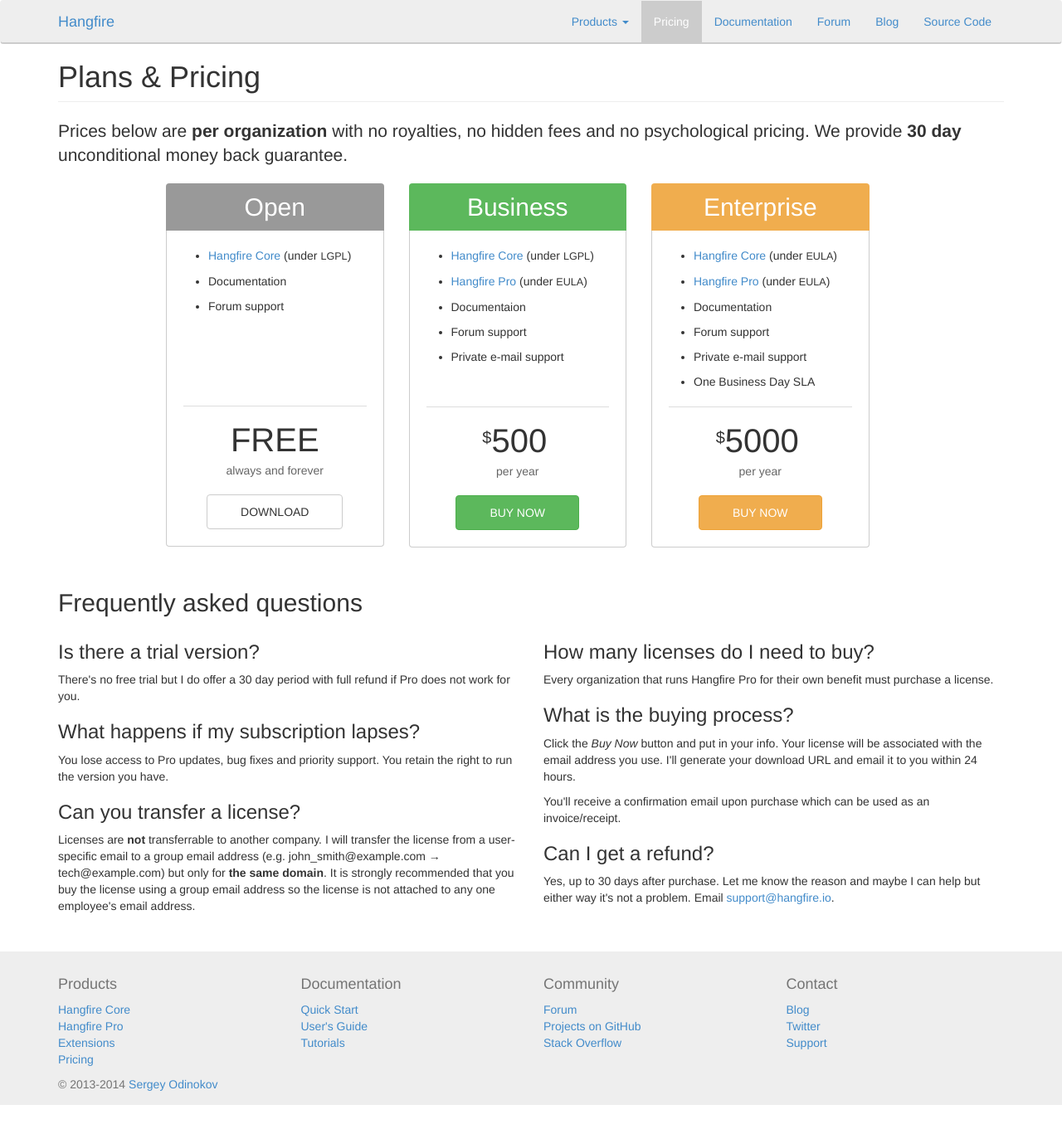
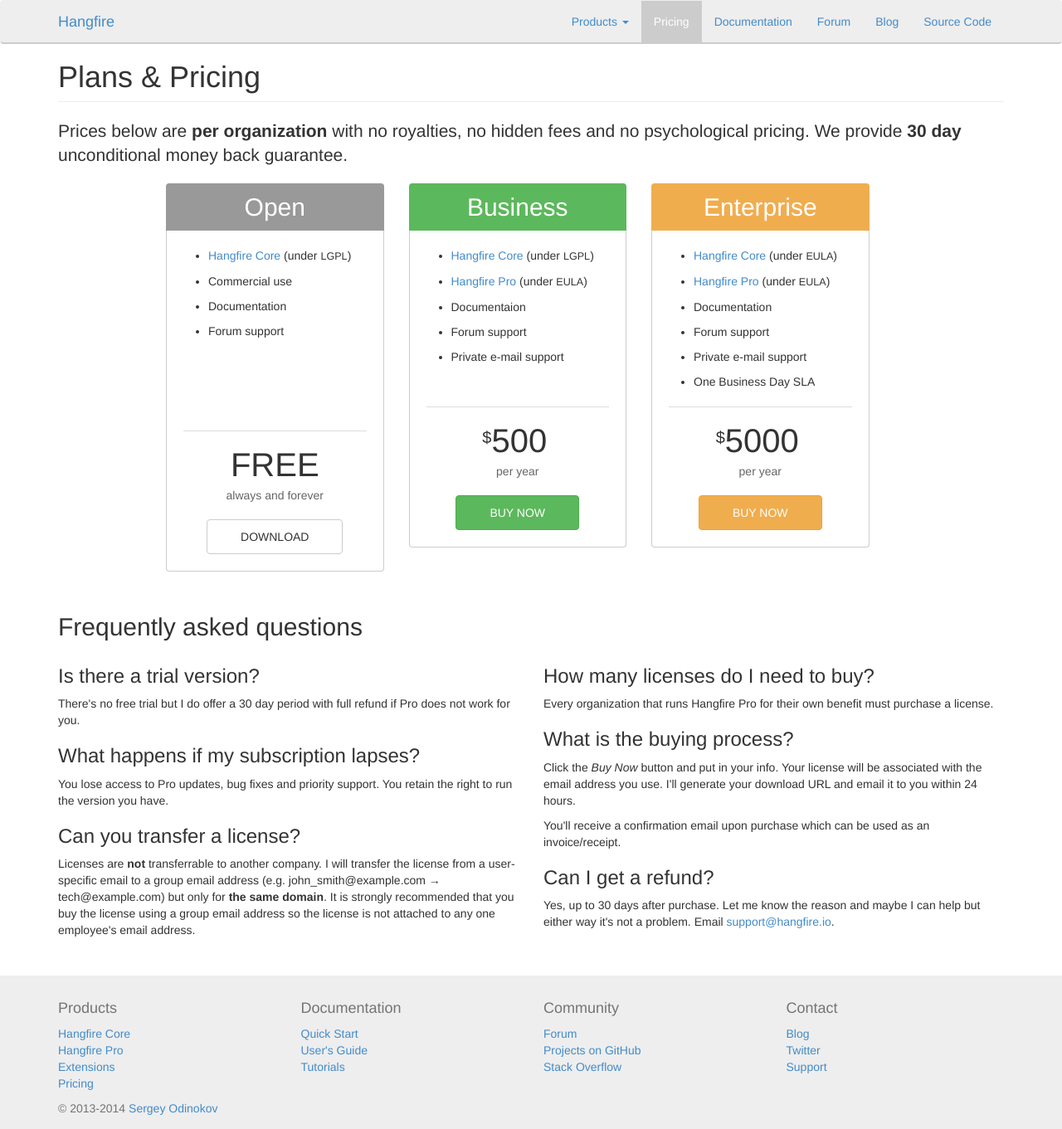
Before and after one commit to HangfireIO/Hangfire.io, a Jekyll site: the page built from pricing/index.md, in a window 1280 px wide. Shown: the whole page at 83% size. Built offline with Jekyll 4.4.1, drawn with Linux system fonts in a browser that asks for light colours; nearby versions of some CDN libraries; Markdown is read by kramdown in place of the engine named in the settings; before the commit the page ends 1332 px from its top, so only the background shows below that.

Commit message:
Note for commercial use

```diff
--- a/pricing/index.md
+++ b/pricing/index.md
@@ -28,6 +28,7 @@
                         <li>
                             <a href="/core/">Hangfire Core</a> (under <abbr class="initialism">LGPL</abbr>)
                         </li>
+                        <li>Commercial use</li>
                         <li>Documentation</li>
                         <li>Forum support</li>
                         <li class="plan-item-spacer"></li>
```
